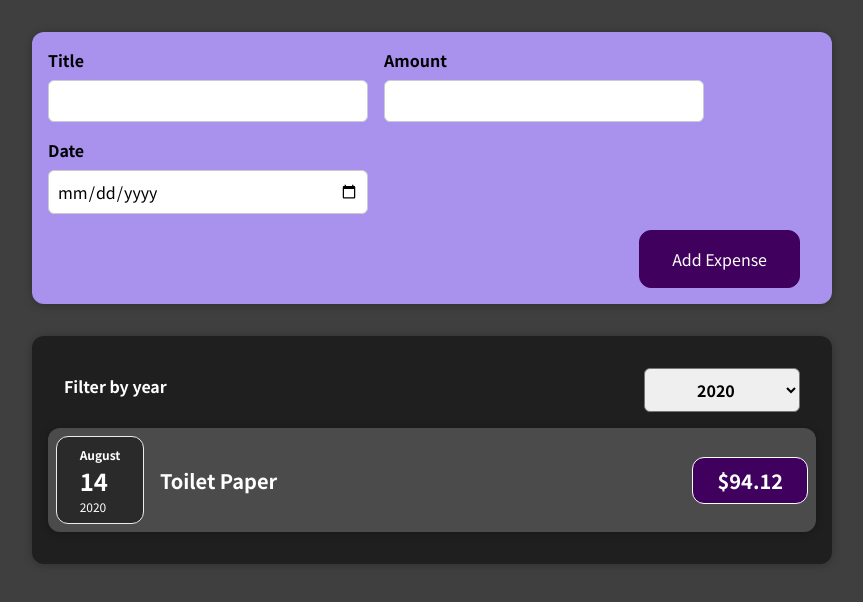
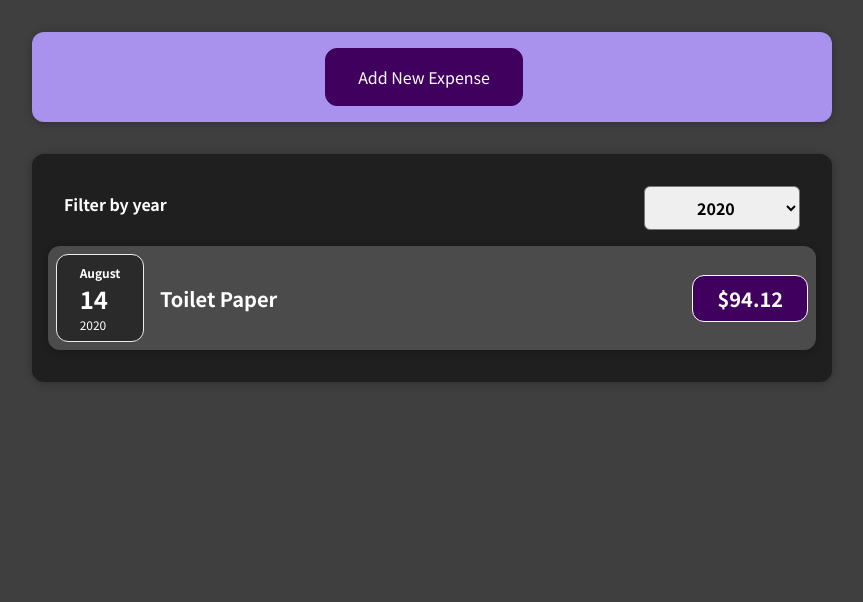
Before and after one commit to BGM6/expenseTracker, a React (Create React App) app: page / in a window 1280 px wide. Shown: the top 602 px of the page, without its empty margins (208-1071 px from the left). Built offline with nearby package versions, Linux system fonts and the light colour scheme.

Commit message:
added add new expense button and cancel button

```diff
--- a/src/components/NewExpense/ExpenseForm.js
+++ b/src/components/NewExpense/ExpenseForm.js
@@ -1,7 +1,7 @@
 import './expenseForm.css';
 import React, {useState} from 'react';
 
-const ExpenseForm = ({onSaveExpenseData}) => {
+const ExpenseForm = ({onSaveExpenseData, stopEditing}) => {
 	const [enteredTitle, setEnteredTitle] = useState('');
 	const [enteredAmount, setEnteredAmount] = useState('');
 	const [enteredDate, setEnteredDate] = useState('');
@@ -86,6 +86,7 @@ const ExpenseForm = ({onSaveExpenseData}) => {
 				</div>
 			</div>
 			<div className="new-expense__actions">
+				<button type="button" onClick={stopEditing}>Cancel</button>
 				<button type="submit">Add Expense</button>
 			</div>
 		</form>
--- a/src/components/NewExpense/NewExpense.js
+++ b/src/components/NewExpense/NewExpense.js
@@ -1,21 +1,33 @@
 import './newExpense.css';
-import React from 'react';
+import React, {useState} from 'react';
 
 import ExpenseForm from './ExpenseForm';
 
 const NewExpense = ({onAddExpense}) => {
+	const [isEditing, setIsEditing] = useState(false);
 
+	const isEditingHandler = () => {
+		setIsEditing(true);
+	};
+
+	const stopEditingHandler = () => {
+		setIsEditing(false);
+	};
 	const saveExpenseDataHandler = enteredExpenseData => {
 		const expenseData = {
 			...enteredExpenseData,
 			id: Math.random().toString()
 		};
-		onAddExpense(expenseData)
+		onAddExpense(expenseData);
 	};
 
 	return (
 		<div className="new-expense">
-			<ExpenseForm onSaveExpenseData={saveExpenseDataHandler}/>
+			{!isEditing && <button onClick={isEditingHandler}>Add New Expense</button>}
+			{isEditing && <ExpenseForm
+				onSaveExpenseData={saveExpenseDataHandler}
+				stopEditing={stopEditingHandler}
+			/>}
 		</div>
 	);
 };
```
Also changed, not shown: 1 other file (tests, documents, lock files or other folders).
